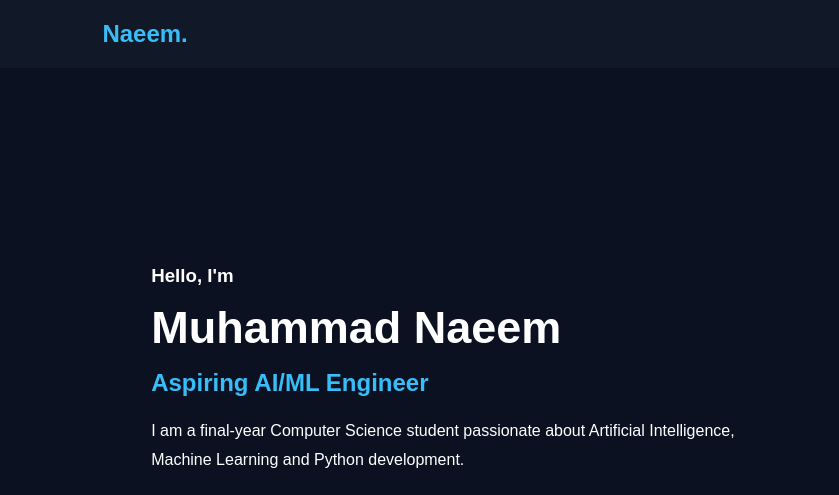
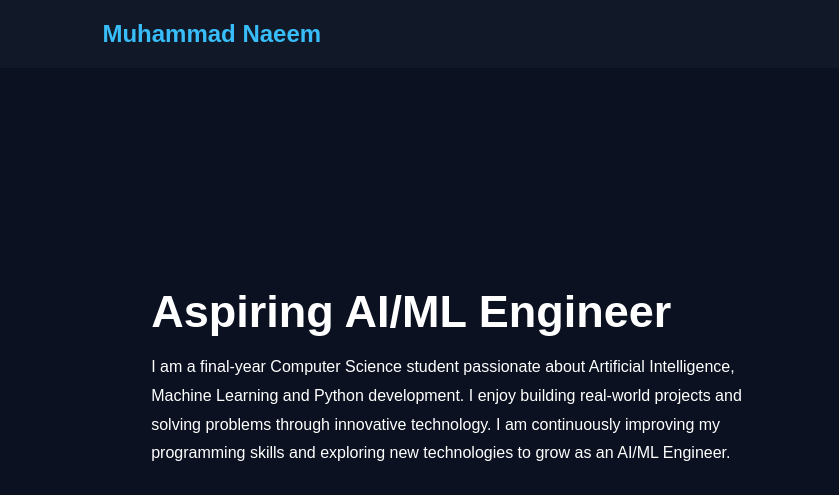
Before and after one commit to Naeem847/HTMLproject, a plain HTML site: page my-portfolio/index.html in a window 1280 px wide. Shown: the top 495 px of the page, 0-839 px from the left. Drawn offline with Linux system fonts and the light colour scheme.

```diff
--- a/my-portfolio/index.html
+++ b/my-portfolio/index.html
@@ -12,7 +12,7 @@
     <!-- Navigation -->
     <header>
         <nav class="navbar">
-            <h2 class="logo">Naeem.</h2>
+            <h2 class="logo">Muhammad Naeem</h2>
 
             <ul>
                 <li><a href="#home">Home</a></li>
@@ -27,15 +27,19 @@
     <!-- Home Section -->
     <section id="home" class="home">
         <div class="home-content">
-            <h3>Hello, I'm</h3>
-            <h1>Muhammad Naeem</h1>
-            <h2>Aspiring AI/ML Engineer</h2>
+            <!-- <h3>Hello, I'm</h3> -->
+            <!-- <h1>Muhammad Naeem</h1> -->
+            <h1>Aspiring AI/ML Engineer</h1>
 
-            <p>
-                I am a final-year Computer Science student
-                passionate about Artificial Intelligence,
-                Machine Learning and Python development.
-            </p>
+          <p>
+    I am a final-year Computer Science student
+    passionate about Artificial Intelligence,
+    Machine Learning and Python development.
+    I enjoy building real-world projects and solving
+    problems through innovative technology.
+    I am continuously improving my programming skills
+    and exploring new technologies to grow as an AI/ML Engineer.
+</p>
 
             <a href="#projects" class="btn">View My Projects</a>
             <a href="#contact" class="btn">Contact Me</a>
```
